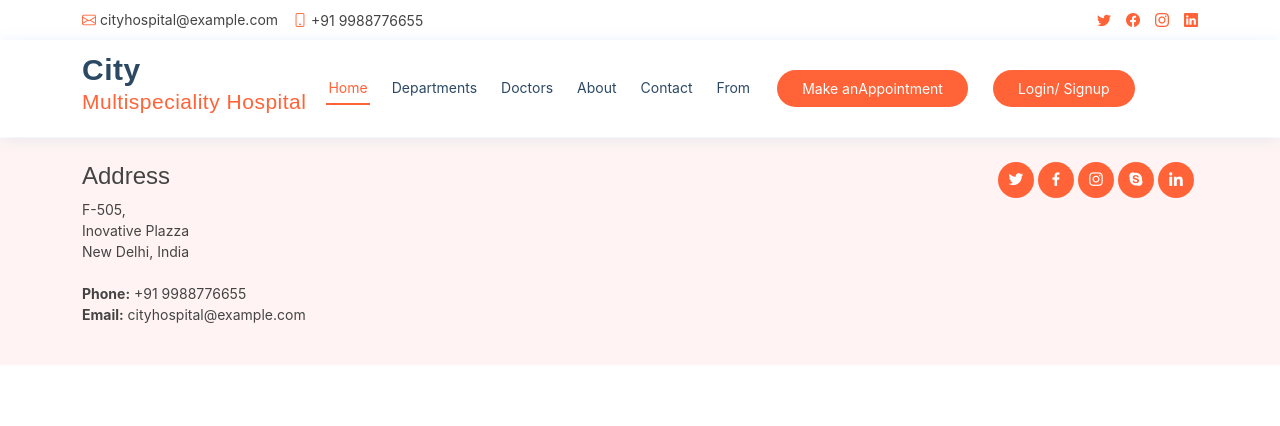
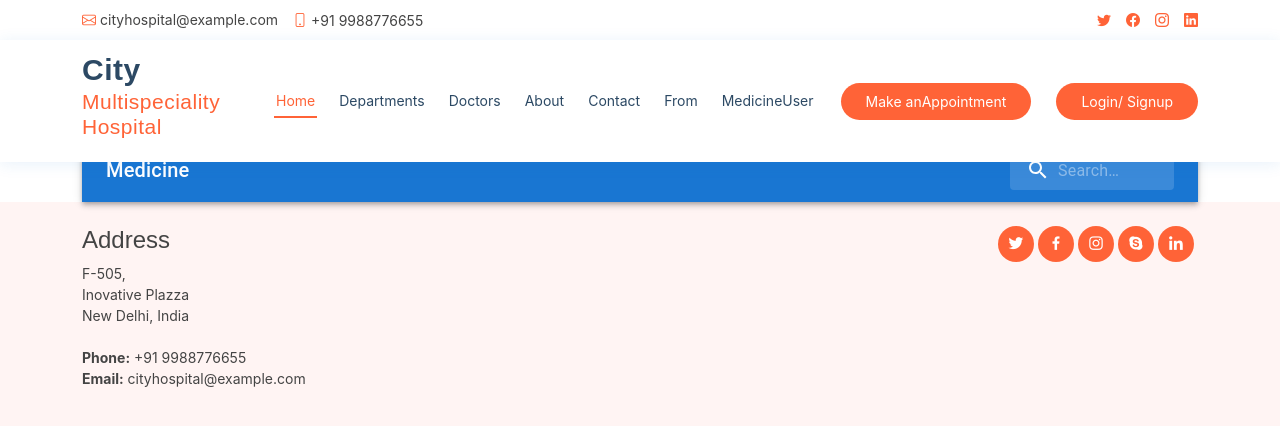
Before and after one commit to Gaurav9664/cityhospital, a React (Create React App) app: page /MedicineUser in a window 1280 px wide. Shown: the top 426 px of the page. Built offline with nearby package versions, Linux system fonts and the light colour scheme.

Commit message:
01_07_test_5

```diff
--- a/src/routes/User.js
+++ b/src/routes/User.js
@@ -14,6 +14,7 @@ import Auth from '../user/container/Auth'
 import Fromvalidetion from '../test/Fromvalidetion';
 import Auth1 from '../user/container/Auth1';
 import { Route, Routes } from 'react-router-dom';
+import MedicineUser from '../user/container/MedicineUser';
 
 function User(props) {
     return (
@@ -39,6 +40,7 @@ function User(props) {
                 {/* <Route path='/auth' element={<Auth />} /> */}
                 <Route path='/auth' element={<Auth1 />} />
                 <Route path='/Fromvalidetion' element={<Fromvalidetion />} />
+                <Route path='/MedicineUser' element={<MedicineUser />} />
             </Routes>
             <Footer />
         </div>
--- a/src/user/component/Header.js
+++ b/src/user/component/Header.js
@@ -34,6 +34,7 @@ function Header(props) {
                             <li><Link className="nav-link scrollto " to={"/about"}>About</Link></li>
                             <li><Link className="nav-link scrollto" to={"/contact"}>Contact</Link></li>
                             <li><Link className="nav-link scrollto" to={"/Fromvalidetion"}>From</Link></li>
+                            <li><Link className="nav-link scrollto" to={"/MedicineUser"}>MedicineUser</Link></li>
                         </ul>
                         <i className="bi bi-list mobile-nav-toggle" />
                     </nav>
--- /dev/null
+++ b/src/user/container/MedicineUser.js
@@ -0,0 +1,133 @@
+import React, { useEffect, useState } from 'react';
+import { styled, alpha } from '@mui/material/styles';
+import AppBar from '@mui/material/AppBar';
+import Box from '@mui/material/Box';
+import Toolbar from '@mui/material/Toolbar';
+import IconButton from '@mui/material/IconButton';
+import Typography from '@mui/material/Typography';
+import InputBase from '@mui/material/InputBase';
+import MenuIcon from '@mui/icons-material/Menu';
+import SearchIcon from '@mui/icons-material/Search';
+
+function MedicineUser(props) {
+    const [m_data, setm_data] = useState([])
+    const [searchVal, setSearchVal] = useState("");
+
+    useEffect(() => {
+        let localdata = JSON.parse(localStorage.getItem('medicine'))
+
+        if (localdata !== null) {
+        setm_data(localdata)
+    }
+
+    }, [])
+
+
+    const hendalSearch = () => {
+
+    }
+
+    const Search = styled('div')(({ theme }) => ({
+        position: 'relative',
+        borderRadius: theme.shape.borderRadius,
+        backgroundColor: alpha(theme.palette.common.white, 0.15),
+        '&:hover': {
+            backgroundColor: alpha(theme.palette.common.white, 0.25),
+        },
+        marginLeft: 0,
+        width: '100%',
+        [theme.breakpoints.up('sm')]: {
+            marginLeft: theme.spacing(1),
+            width: 'auto',
+        },
+    }));
+
+    const SearchIconWrapper = styled('div')(({ theme }) => ({
+        padding: theme.spacing(0, 2),
+        height: '100%',
+        position: 'absolute',
+        pointerEvents: 'none',
+        display: 'flex',
+        alignItems: 'center',
+        justifyContent: 'center',
+    }));
+
+    const StyledInputBase = styled(InputBase)(({ theme }) => ({
+        color: 'inherit',
+        '& .MuiInputBase-input': {
+            padding: theme.spacing(1, 1, 1, 0),
+            // vertical padding + font size from searchIcon
+            paddingLeft: `calc(1em + ${theme.spacing(4)})`,
+            transition: theme.transitions.create('width'),
+            width: '100%',
+            [theme.breakpoints.up('sm')]: {
+                width: '12ch',
+                '&:focus': {
+                    width: '20ch',
+                },
+            },
+        },
+    }));
+
+
+    return (
+        <div className="container">
+            <div className='row'>
+                <Box sx={{ flexGrow: 1 }}>
+                    <AppBar position="static">
+                        <Toolbar>
+                            <Typography
+                                variant="h6"
+                                noWrap
+                                component="div"
+                                sx={{ flexGrow: 1, display: { xs: 'none', sm: 'block' } }}
+                            >
+                                Medicine
+                            </Typography>
+                            <Search>
+                                <SearchIconWrapper>
+                                    <SearchIcon />
+                                </SearchIconWrapper>
+                                <StyledInputBase
+                                    placeholder="Search…"
+                                    inputProps={{ 'aria-label': 'search' }}
+                                    onChange={v => setSearchVal(v.target.value)}
+                                    onKeyUp={hendalSearch}
+                                />
+                            </Search>
+                        </Toolbar>
+                    </AppBar>
+                </Box>
+                {
+                    m_data.map((v, i) => {
+                        return (
+
+                            <div className='col-md-3'>
+                                <Box
+                                    className= 'medicine'
+                                    sx={{
+                                        width: 200,
+                                        height: 200,
+                                        border: '1px solid black',
+                                        textAlign: 'center',
+                                        margin: '30px 0',
+                                        '&:hover': {
+                                            backgroundColor: 'primary.main',
+                                            opacity: [0.9, 0.8, 0.7],
+                                        },
+                                    }}>
+                                    <p>Medicine Name:- {v.medicineName} </p>
+                                    <p>Expiry Date:- {v.expiry} </p>
+                                    <h2>Price :- {v.price}</h2>
+                                </Box>
+
+                            </div>
+                        )
+                    })
+                }
+            </div>
+        </div>
+    );
+}
+
+export default MedicineUser;
```
